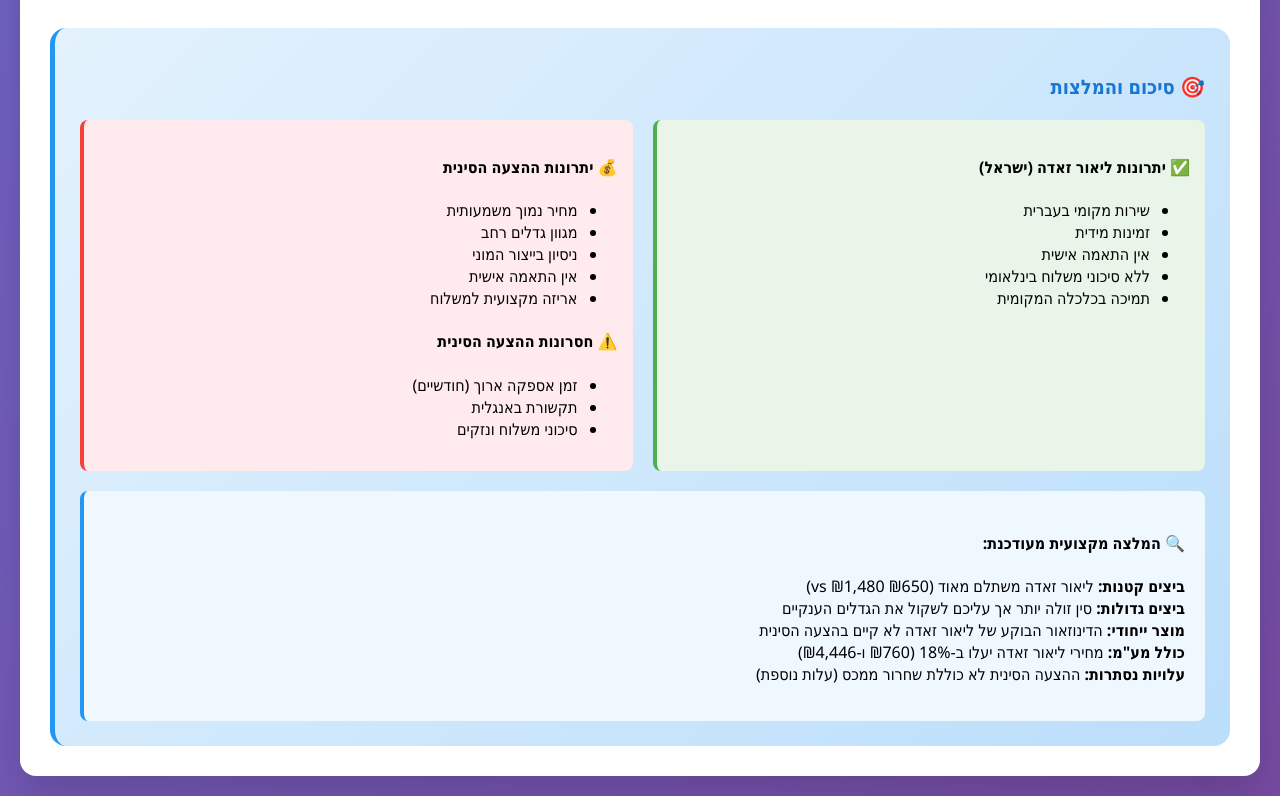
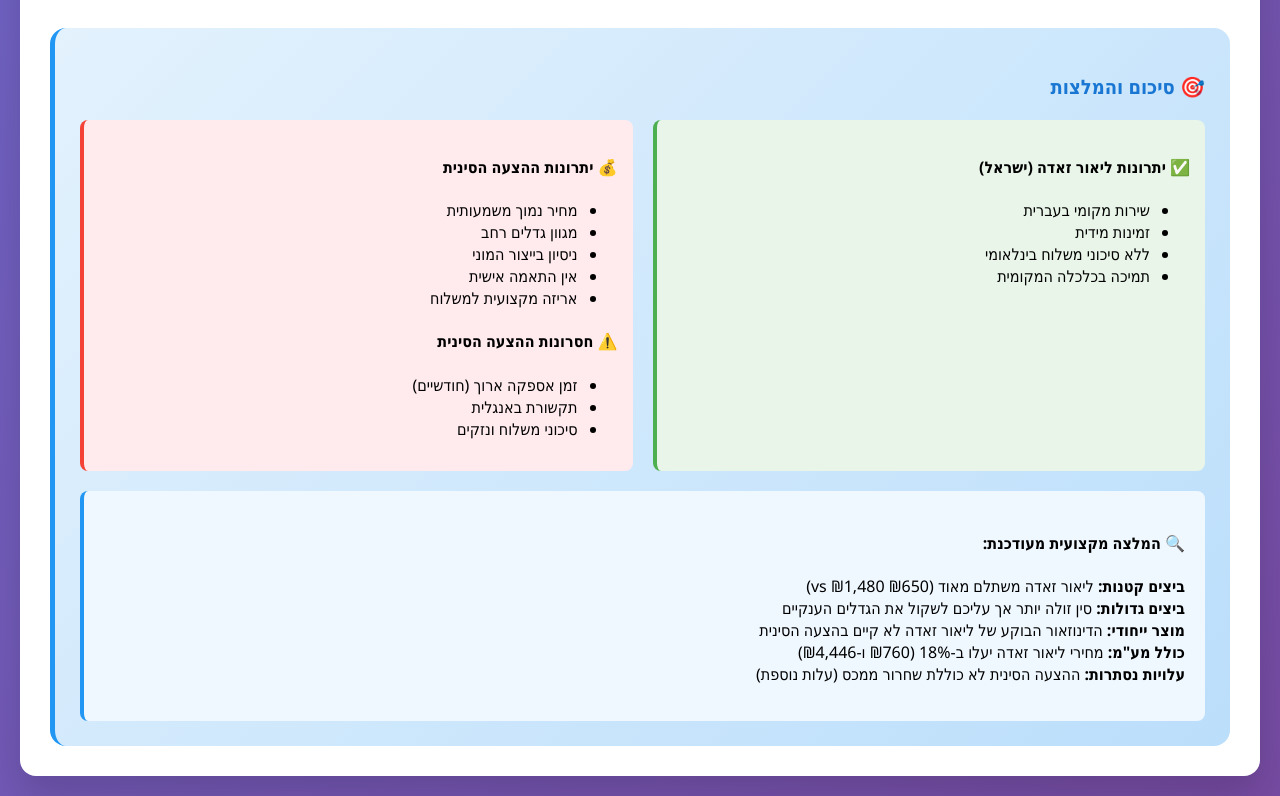
Before and after one commit to snirsnir/jurassic, a plain HTML site: page prices.html in a window 1280 px wide. Shown: the part 2737-3533 px from the top of the page. Drawn offline with Linux system fonts and the light colour scheme.

Commit message:
Update prices.html

```diff
--- a/prices.html
+++ b/prices.html
@@ -510,7 +510,6 @@
                     <ul>
                         <li>שירות מקומי בעברית</li>
                         <li>זמינות מידית</li>
-                        <li>אין התאמה אישית</li>
                         <li>ללא סיכוני משלוח בינלאומי</li>
                         <li>תמיכה בכלכלה המקומית</li>
                     </ul>
```
